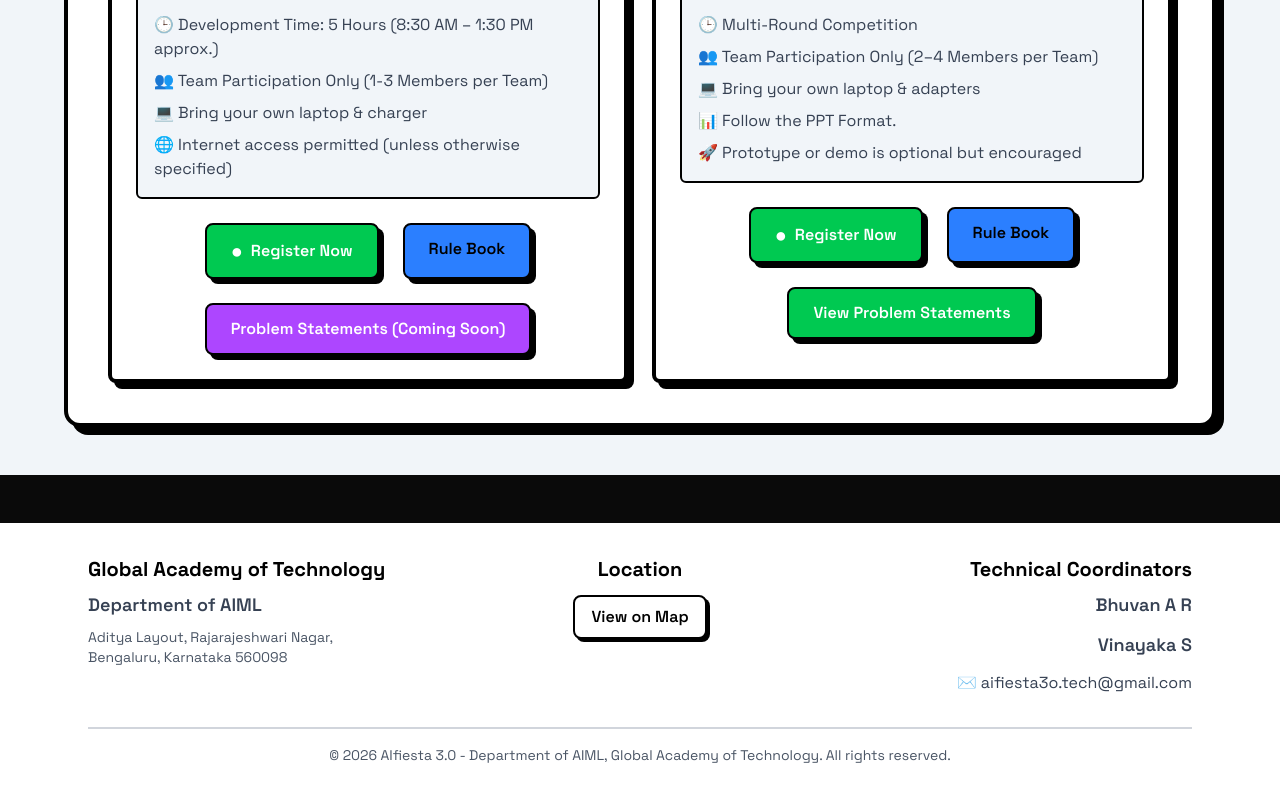
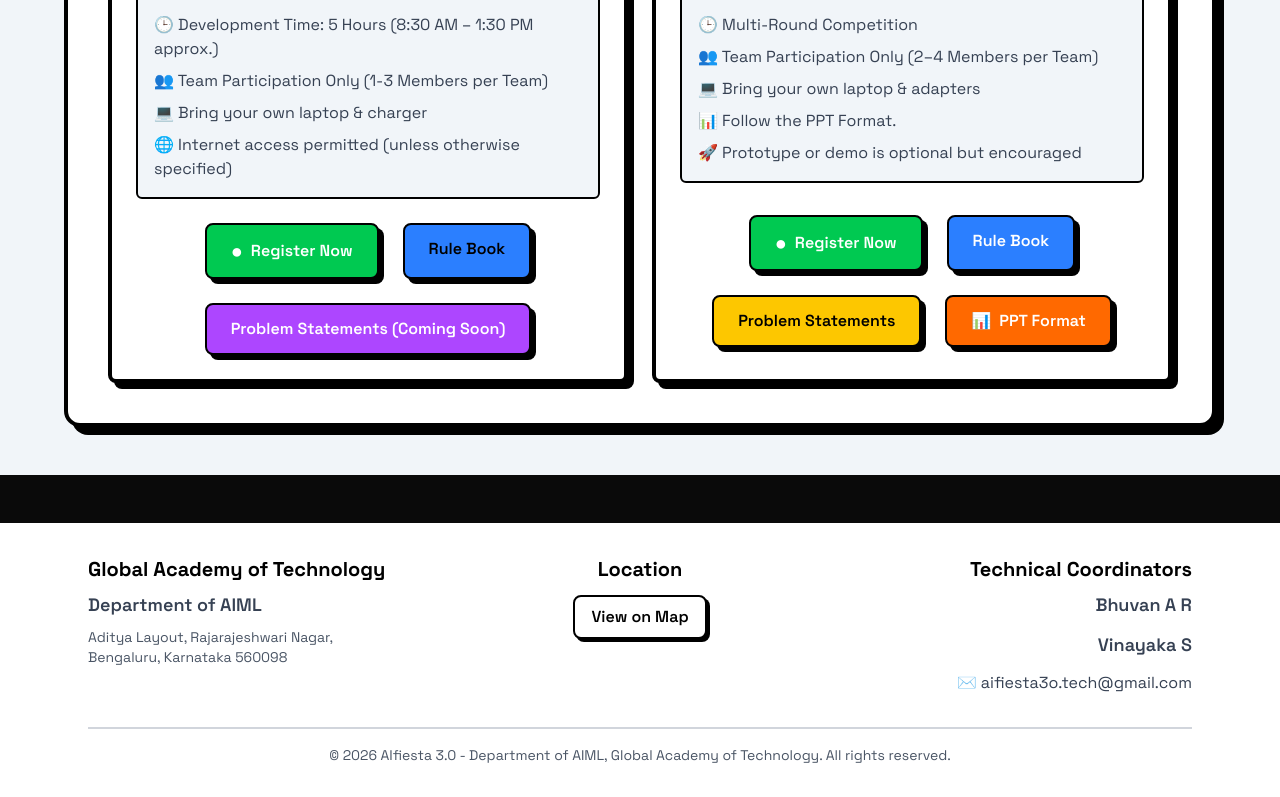
Before and after one commit to GATAIML/AIfiesta-3.O, a Next.js app: page / in a window 1280 px wide. Shown: the part 729-1526 px from the top of the page. Built offline with nearby package versions, Linux system fonts and the light colour scheme.

Commit message:
Refactor code structure for improved readability and maintainability

```diff
--- a/app/page.tsx
+++ b/app/page.tsx
@@ -1,6 +1,6 @@
 "use client";
 
-import React, { useState } from "react";
+import React, { useState, useEffect } from "react";
 import Link from "next/link";
 // import Image from "next/image";
 import ProblemCard from "../components/ProblemCard";
@@ -10,11 +10,30 @@
 
 const Home = () => {
   const [showProblems, setShowProblems] = useState(false);
+  const [chatbotProblemsAvailable, setChatbotProblemsAvailable] =
+    useState(false);
 
   const now = new Date();
   const target = new Date(2025, 8, 18, 18, 15);
+  const chatbotProblemStatementsTarget = new Date(2026, 1, 27, 9, 0);
 
   const show = now >= target;
+
+  useEffect(() => {
+    const checkChatbotProblemsTime = () => {
+      const currentTime = new Date();
+      if (currentTime >= chatbotProblemStatementsTarget) {
+        setChatbotProblemsAvailable(true);
+      }
+    };
+
+    checkChatbotProblemsTime();
+
+    // Check every minute to update when the time passes
+    const interval = setInterval(checkChatbotProblemsTime, 60000);
+
+    return () => clearInterval(interval);
+  }, []);
 
   return (
     <>
@@ -107,12 +126,21 @@
                 {/* <div className="px-6 py-3 border-2 border-gray-400 rounded-lg bg-gray-200 text-gray-500 font-semibold shadow-[5px_5px_0px_#9ca3af] cursor-not-allowed">
                   Problem Statements (Coming Soon)
                 </div> */}
+                {chatbotProblemsAvailable ? (
+                  <Link
+                    href="/chatbotbattle-problemstatements"
+                    className="px-6 py-3 border-2 border-black rounded-lg bg-yellow-400 text-black font-semibold shadow-[5px_5px_0px_black] hover:translate-x-1 hover:translate-y-1 hover:shadow-none transition cursor-pointer"
+                  >
+                    Problem Statements
+                  </Link>
+                ) : (
                   <Link
                     href="/chatbotbattle-problemstatements"
                     className="px-6 py-3 border-2 border-black rounded-lg bg-purple-500 text-white font-semibold shadow-[5px_5px_0px_black] hover:translate-x-1 hover:translate-y-1 hover:shadow-none transition cursor-pointer"
                   >
                     Problem Statements (Coming Soon)
                   </Link>
+                )}
               </div>
               {/* <div className="flex flex-wrap justify-center gap-6 mt-6">
               <div className="px-6 py-3 border-2 border-gray-400 rounded-lg bg-gray-200 text-gray-500 font-semibold shadow-[5px_5px_0px_#9ca3af] cursor-not-allowed flex items-center gap-2">
@@ -140,6 +168,7 @@
               <p className="text-lg text-gray-700 mb-4 font-semibold">
                 Please read the rules carefully before registering.
               </p>
+
               <div className="bg-slate-100 border-2 border-black rounded-md p-4">
                 <h3 className="text-xl font-bold mb-3">🔹 Event Highlights</h3>
                 <ul className="space-y-2 text-gray-700">
@@ -150,8 +179,9 @@
                   <li>🚀 Prototype or demo is optional but encouraged</li>
                 </ul>
               </div>
-              {/* Registration and Rule Book Buttons */}
-              <div className="flex flex-wrap justify-center gap-6 mt-6">
+
+              {/* Action Buttons */}
+              <div className="flex flex-wrap justify-center gap-6 mt-8">
                 <Link
                   href="https://forms.gle/Gec9EiCy7h6mijgh8"
                   target="_blank"
@@ -161,20 +191,29 @@
                   <span className="text-xl">●</span>
                   Register Now
                 </Link>
+
                 <Link
                   href="/aideathon-rulebook"
-                  className="px-6 py-3 border-2 border-black rounded-lg bg-blue-500 text-black font-semibold shadow-[5px_5px_0px_black] hover:translate-x-1 hover:translate-y-1 hover:shadow-none transition cursor-pointer"
+                  className="px-6 py-3 border-2 border-black rounded-lg bg-blue-500 text-white font-semibold shadow-[5px_5px_0px_black] hover:translate-x-1 hover:translate-y-1 hover:shadow-none transition cursor-pointer"
                 >
                   Rule Book
                 </Link>
-                {/* <div className="px-6 py-3 border-2 border-gray-400 rounded-lg bg-gray-200 text-gray-500 font-semibold shadow-[5px_5px_0px_#9ca3af] cursor-not-allowed">
-                  Problem Statements (Coming Soon)
-                </div> */}
+
                 <Link
                   href="/aideathon-problemstatements"
-                  className="px-6 py-3 border-2 border-black rounded-lg bg-green-500 text-white font-semibold shadow-[5px_5px_0px_black] hover:translate-x-1 hover:translate-y-1 hover:shadow-none transition cursor-pointer"
+                  className="px-6 py-3 border-2 border-black rounded-lg bg-yellow-400 text-black font-semibold shadow-[5px_5px_0px_black] hover:translate-x-1 hover:translate-y-1 hover:shadow-none transition cursor-pointer"
                 >
-                  View Problem Statements
+                  Problem Statements
+                </Link>
+
+                {/* NEW: PPT Format Button */}
+                <Link
+                  href="/AIfiesta-3.O-AIdeathon-PPT-Format.pptx"
+                  download
+                  className="px-6 py-3 border-2 border-black rounded-lg bg-orange-500 text-white font-semibold shadow-[5px_5px_0px_black] hover:translate-x-1 hover:translate-y-1 hover:shadow-none transition cursor-pointer flex items-center gap-2"
+                >
+                  <span>📊</span>
+                  PPT Format
                 </Link>
               </div>
             </div>
```
Also changed, not shown: 1 other file (tests, documents, lock files or other folders). Lines whose indentation alone changed are shown as unchanged.
